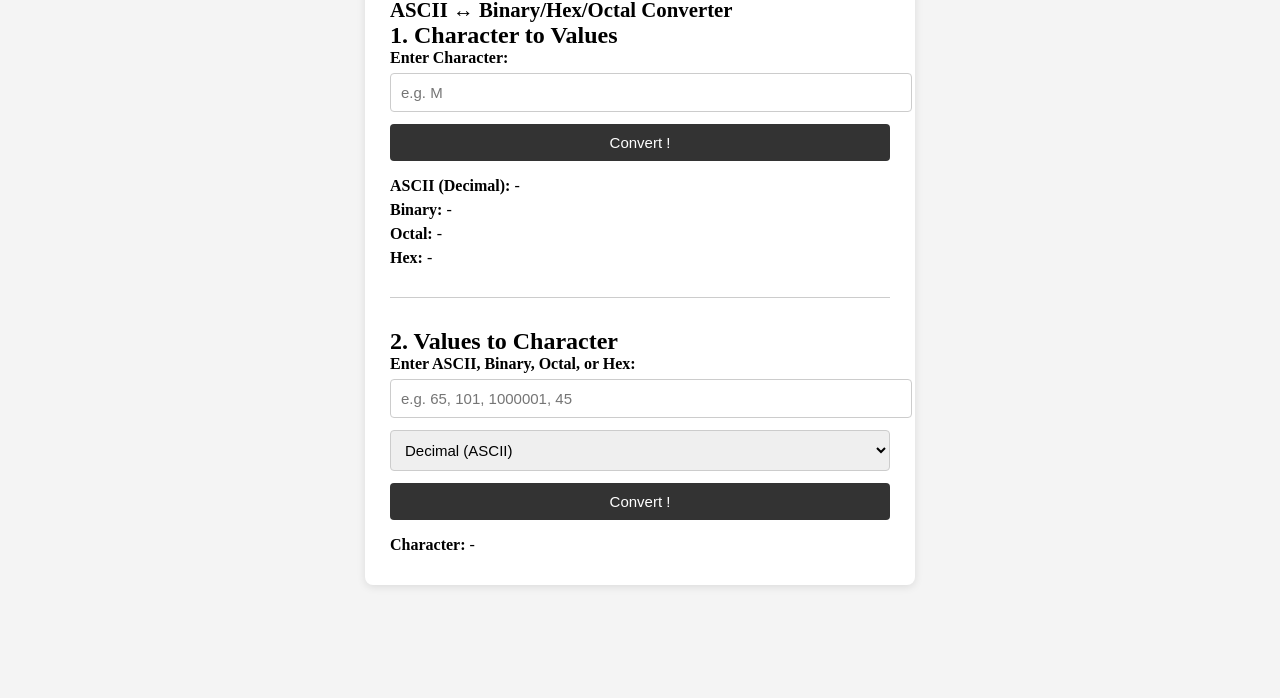
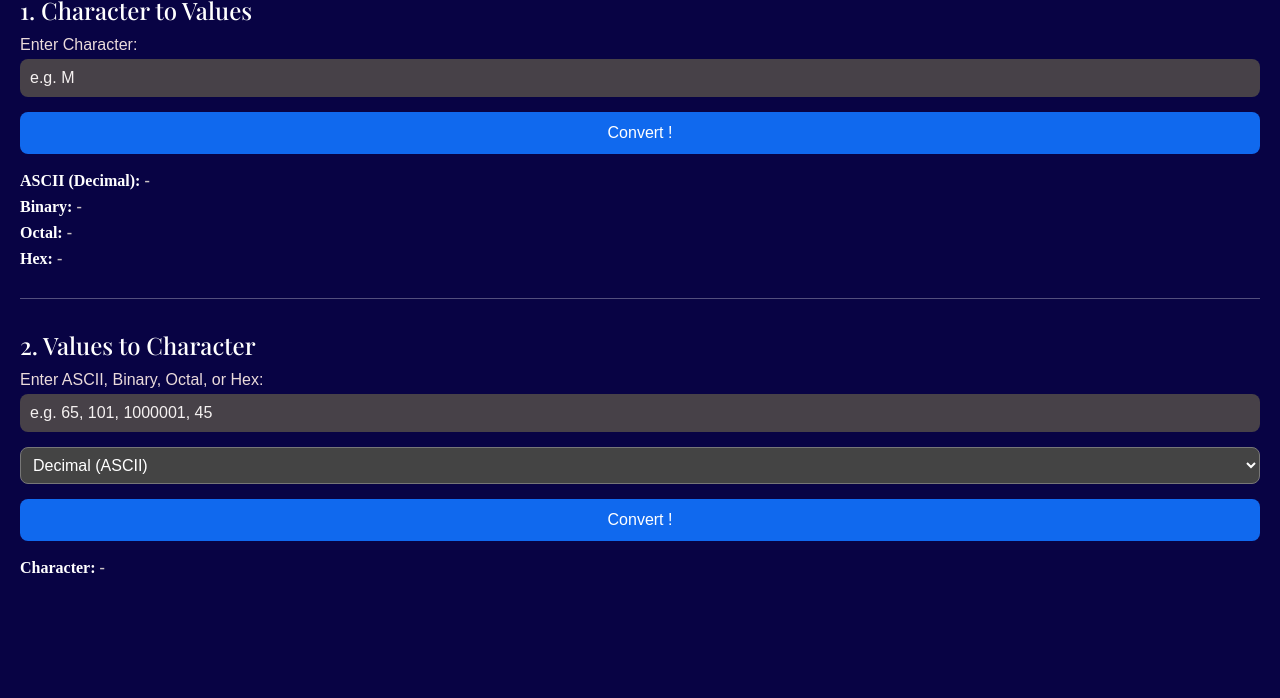
Before and after one commit to Madiha-Mubeen/ASCII-converter, a plain HTML site: page index.html in a window 1280 px wide. Shown: the part 102-800 px from the top of the page. Drawn offline with nearby package versions, Linux system fonts and the light colour scheme; a web font is replaced by a local one.

Commit message:
debug and adding new style and feature

```diff
--- a/ascii.css
+++ b/ascii.css
@@ -1,68 +1,139 @@
-
+@import url('https://fonts.googleapis.com/css2?family=Bitcount+Prop+Single:wght@100..900&family=Nosifer&family=Playfair+Display:ital,wght@0,400..900;1,400..900&family=Playwrite+AU+NSW:wght@100..400&display=swap');
 * {
     margin: 0;
     padding: 0;
-    border: box-shadow;
+    box-sizing: border-box;
 }
 
 body {
-    font-family: ;
-    background-color: #f4f4f4;
+    font-family: 'Bitcount Prop Single', Arial, sans-serif;
+    background-color: #080344;
+    color: #fff;
     padding: 20px;
     margin: 0;
+
+}
+
+body {
+    font-family: 'Bitcount Prop Single', sans-serif;
+}
+h1 {
+    font-family: 'Nosifer', cursive;
+    font-size: 2rem;
+}
+h2 {
+    font-family: 'Playfair Display', serif;
+}
+p {
+    font-family: 'Playwrite AU NSW', serif;
 }
 
 .converter {
-    background-color: #fff;
-    max-width: 500px;
-    margin: 30px auto;
-    padding: 25px;
-    border-radius: 8px;
-    box-shadow: 0 2px 8px rgba(0,0,0,0.1);
+    background:
+}
+.converter:hover {
+    box-shadow: 0 0 40px #fff;
 }
 
-h1 {
-    font-size: 1.3rem;
-    margin-top: 25px;
+h1, h2 {
+    font-weight: 500;
+    margin: 10px 0 5px;
+    display: block;
+    color: #fff;
 }
 
 label {
     display: block;
-    margin-bottom: 6px;
-    font-weight: bold;
+    margin: 10px 0 5px;
+    font-weight: 500;
+    color: #ebdbdb;
 }
 
 input, select {
     width: 100%;
     padding: 10px;
-    font-size: 15px;
-    margin-bottom: 12px;
-    border: 1px solid #ccc;
-    border-radius: 4px;
+    font-size: 1rem;
+    margin-bottom: 15px;
+    border: none;
+    border-radius: 8px;
+    outline: none;
+    background-color: rgba(216, 207, 81, 0.3);
+    color: #9292a3;
+}
+
+input::placeholder {
+    color: #f5f1f1;
 }
 
 button {
     width: 100%;
-    padding: 10px;
-    font-size: 15px;
-    background-color: #333;
+    padding: 12px;
+    font-size: 1rem;
+    background: #1069ee;
     color: #fff;
     border: none;
-    border-radius: 4px;
+    border-radius: 8px;
     cursor: pointer;
     margin-bottom: 10px;
+    transition: background 0.3s ease;
 }
 
 button:hover {
-    background-color: #555;
+    background-color: #444;
 }
 
 .output p {
-    margin: 6px 0;
+    margin: 8px 0;
+    font-size: 1rem;
+}
+
+.output span {
+    font-weight: bold;
+    color: #ccc4c4;
+    cursor: pointer;
+    transition: color 0.2s;
+}
+
+.output span:hover {
+    color: #ffeb3b;
+    text-decoration: underline;
 }
 
 hr {
     margin: 30px 0;
     border: none;
-    border-top: 1px solid #ccc;
+    border-top: 1px solid rgba(255,255,255,0.3);
 }
+
+@keyframes fadeIn {
+    from {
+        opacity: 0;
+        transform: translateY(30px);
+    }
+    to {
+        opacity: 1;
+        transform: translateY(0);
+    }
+}
+
+.result {
+    color: #ffd700;
+    font-style: italic;
+}
+
+select {
+    color: #fff;
+    background-color: #444;
+    border: 1px solid #777;
+    padding: 8px;
+    font-size: 1rem;
+    border-radius: 8px;
+}
+select option {
+    color: #fff;
+    background-color: #333;
+}
+select:focus {
+    outline: none;
+    box-shadow: 0 0 5px rgba(0, 0, 255, 0.5);
+}
--- a/ascii.js
+++ b/ascii.js
@@ -10,8 +10,8 @@ function convertFromChar() {
 const code = charInput.charCodeAt(0);
 document.getElementById("decOut").textContent = code;
 document.getElementById("binOut").textContent = code.toString(2).padStart(8, '0');
-document.getElementById("octOut").textContent = codetoString(8);
-document.getElementById("hexOut").textContetn = code.toString(16),toUpperCase();
+document.getElementById("octOut").textContent = code.toString(8);
+document.getElementById("hexOut").textContent = code.toString(16).toUpperCase();
 
 }
 
@@ -45,3 +45,19 @@ function convertToChar () {
         document.getElementById("revChar").textContent = "Invalid input";
     }
 }
+
+document.querySelectorAll('.output span').forEach(span => {
+    span.addEventListener('click', () => {
+        navigator.clipboard.writeText(span.textContent).then(() => {
+
+        });
+    });
+});
+
+document.querySelectorAll('.output span').forEach(span => {
+    span.addEventListener('click', () => {
+        navigator.clipboard.writeText(span.textContent).then (() => {
+            alert(`copied: ${span.textContent}`);
+        });
+    });
+});
--- a/index.html
+++ b/index.html
@@ -5,6 +5,7 @@
     <meta name="viewport" content="width=device-width, initial-scale=1.0">
     <title>ASCII-Converter</title>
     <link rel="stylesheet" href="ascii.css">
+    <link rel="icon" href="data:,">
 </head>
 <body>
     <main class="converter">
```
